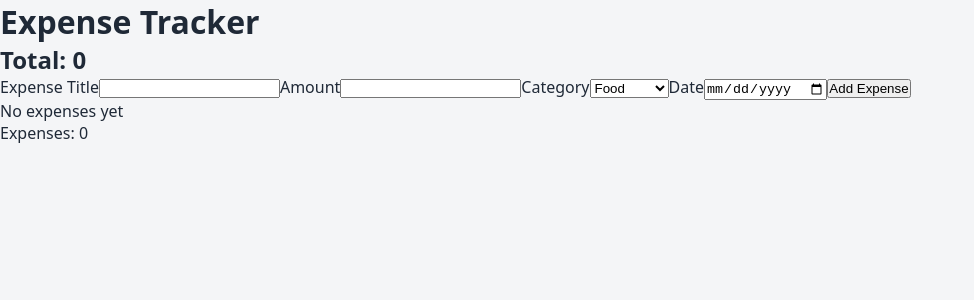
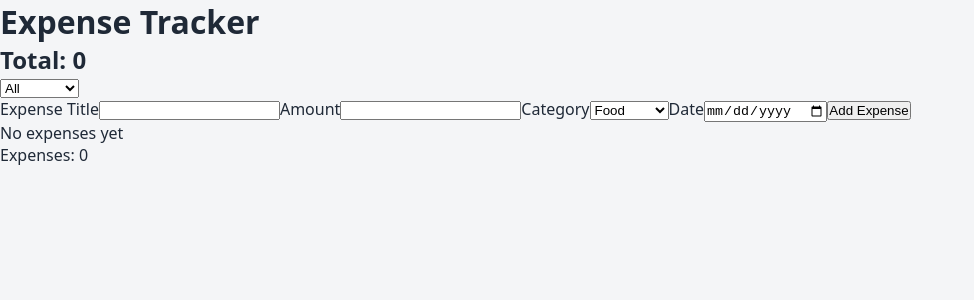
Before and after one commit to Ayeshaa005/expense-tracker, a React (Vite) app: page / in a window 1280 px wide. Shown: the top 300 px of the page, without its empty margins (0-974 px from the left). Built offline with nearby package versions, Linux system fonts and the light colour scheme.

Commit message:
Add category filter and filtered total

```diff
--- a/src/App.jsx
+++ b/src/App.jsx
@@ -3,28 +3,46 @@ import ExpenseForm from "./Components/ExpenseForm";
 
 function App() {
   const [expenses, setExpenses] = useState([]);
+  const [filter, setFilter] = useState("All");
 
   function addExpense(expense) {
     setExpenses([expense, ...expenses]);
-  };
+  }
 
   function deleteExpense(id) {
     setExpenses(expenses.filter((expense) => expense.id !== id));
+  }
 
+  const filteredExpenses = expenses.filter(
+    (expense) => filter === "All" || expense.category === filter
+  );
 
-};
+  const total = filteredExpenses.reduce(
+    (sum, expense) => sum + expense.amount,
+    0
+  );
 
-  const total = expenses.reduce((sum, expense) => sum + expense.amount, 0);
   return (
     <div className="app">
       <h1>Expense Tracker</h1>
       <h2>Total: {total}</h2>
+
+      <select value={filter} onChange={(e) => setFilter(e.target.value)}>
+        <option>All</option>
+        <option>Food</option>
+        <option>Transport</option>
+        <option>Bills</option>
+        <option>Shopping</option>
+        <option>Other</option>
+      </select>
+
       <ExpenseForm onAddExpense={addExpense} />
-      {expenses.length === 0 ? (
+
+      {filteredExpenses.length === 0 ? (
         <p>No expenses yet</p>
       ) : (
         <ul>
-    {expenses.map((expense) => (
+          {filteredExpenses.map((expense) => (
             <li key={expense.id}>
               {expense.title} - {expense.amount} - {expense.category} -{" "}
               {expense.date}
@@ -33,7 +51,8 @@ function App() {
           ))}
         </ul>
       )}
-      <p>Expenses: {expenses.length}</p>
+
+      <p>Expenses: {filteredExpenses.length}</p>
     </div>
   );
 }
```
Lines whose indentation alone changed are shown as unchanged.
